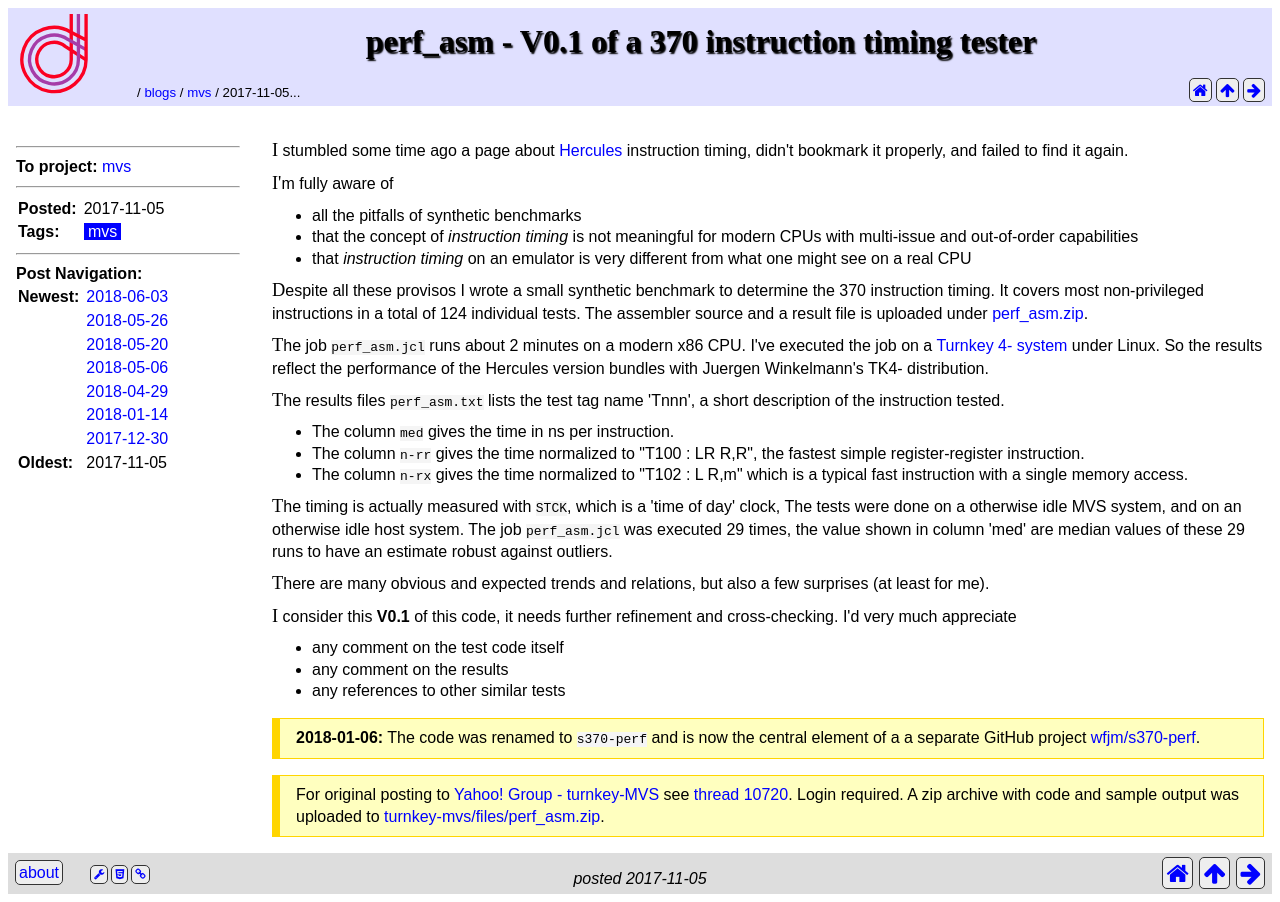
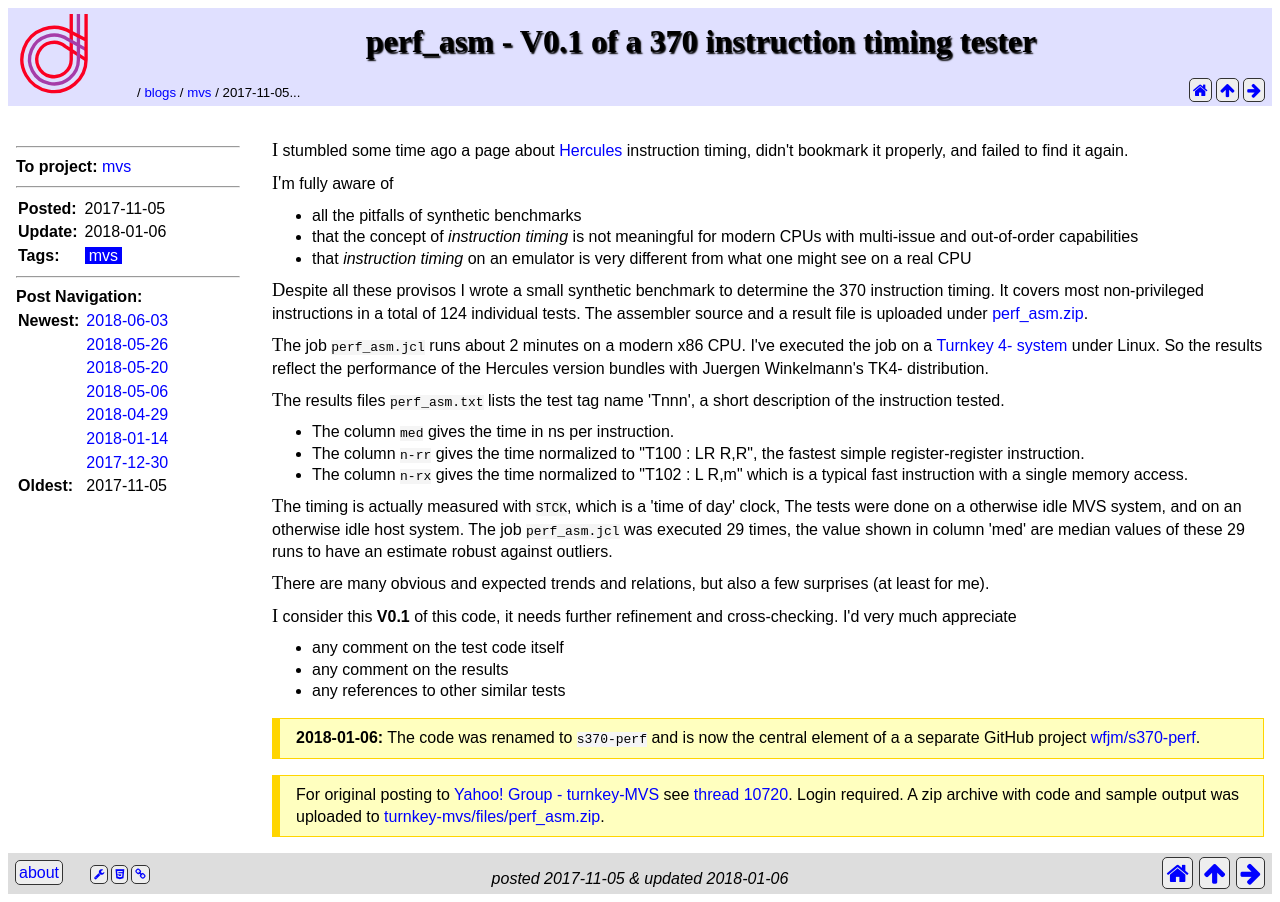
Before and after one commit to wfjm/wfjm.github.io, a Jekyll site: the page built from _posts/mvs/2017-11-05-perf_asm-a-370-instruction-timing-tester.html, in a window 1280 px wide. Built offline with Jekyll 4.4.1, drawn with Linux system fonts in a browser that asks for light colours.

Commit message:
get update date right

```diff
--- a/_posts/mvs/2017-11-05-perf_asm-a-370-instruction-timing-tester.html
+++ b/_posts/mvs/2017-11-05-perf_asm-a-370-instruction-timing-tester.html
@@ -1,6 +1,8 @@
 ---
 title: "perf_asm - V0.1 of a 370 instruction timing tester"
 tags:  ["mvs"]
+my:
+  changedate: 2018-01-06
 ---
 
 <p>
```
